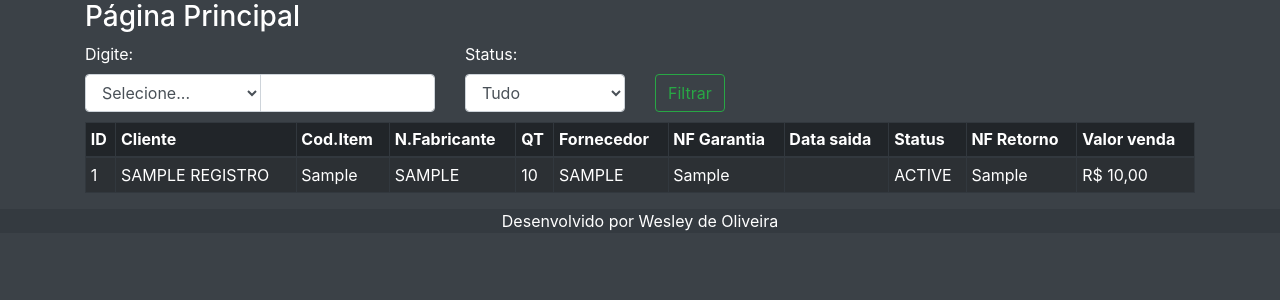
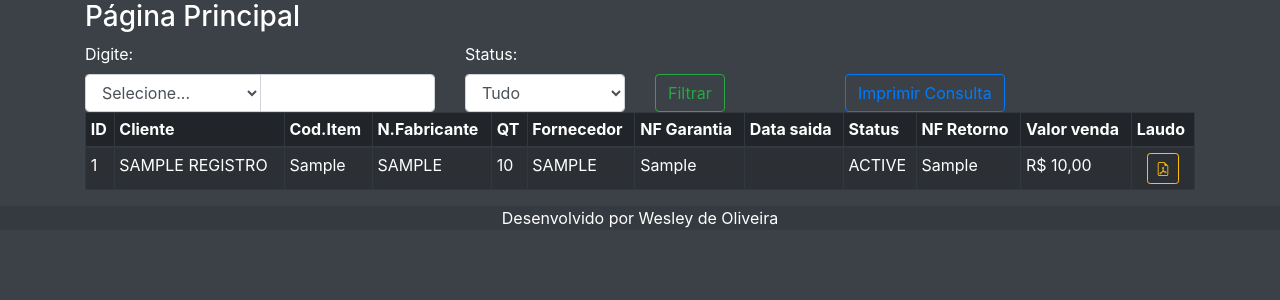
Before and after one commit to wesley-oliveira-bd/sistema_garantias, a PHP site: page / in a window 1280 px wide. Shown: the part 112-412 px from the top of the page. Run offline with PHP 8.4, Linux system fonts and the light colour scheme; tables that the repository leaves empty or names only in its code hold one stand-in row (values such as "Sample post").

Commit message:
criado a estrutura para anexar os laudos aos seus respectivos registros.

```diff
--- a/css/estilo-padrao.css
+++ b/css/estilo-padrao.css
@@ -3,18 +3,28 @@ body {
     color: white;
 }
 
-.tabela {
-    margin-top: 10px;
+@media print {
+    /* Define o layout da página impressa para se ajustar ao da tela */
+    .container {
+        width: 100%;
+        max-width: 100%;
+        margin: 0;
+        padding: 0;
+    }
+
+    /* Remove margens e espaços extras para impressão */
+    .row, .col-md-6, .col-md-4, .col-md-2, .col-md-3 {
+        margin: 0;
+        padding: 0;
+    }
+
+    /* Oculta elementos de visualização que não devem aparecer na impressão */
+    .no-print {
+        display: none !important;
+    }
+
+    /* Define quebras de página após certas seções (opcional) */
+    .page-break {
+        page-break-after: always;
+    }
 }
-
-.bordered {
-    border: 2px solid #28a745; /* Altere a cor e espessura conforme desejado */
-    padding: 10px; /* Adicione um pouco de espaçamento interno */
-    border-radius: 5px; /* Deixe os cantos arredondados, se preferir */
-}
-
-.certificado {
-    border: 2px solid #fff; /* Altere a cor e a espessura da borda conforme desejar */
-    padding: 15px; /* Adicione um espaçamento interno para dar um visual melhor */
-    border-radius: 5px; /* Deixe a borda com cantos arredondados */
-}
--- a/index.php
+++ b/index.php
@@ -10,6 +10,7 @@
     <script src="https://stackpath.bootstrapcdn.com/bootstrap/4.1.3/js/bootstrap.min.js" integrity="sha384-ChfqqxuZUCnJSK3+MXmPNIyE6ZbWh2IMqE241rYiqJxyMiZ6OW/JmZQ5stwEULTy" crossorigin="anonymous"></script>
     <link rel="stylesheet" href="https://cdn.jsdelivr.net/npm/bootstrap-icons@1.11.3/font/bootstrap-icons.min.css">
     <link rel="stylesheet" href="css/estilo-padrao.css">
+    <link rel="stylesheet" href="css/print.css">
     <title>Sistema de Controle de Garantias</title>
 </head>
 <body class="d-flex flex-column min-vh-100">
--- a/paginas/home/home.php
+++ b/paginas/home/home.php
@@ -1,6 +1,6 @@
 <h3>Página Principal</h3>
 
-<form method="POST" action="">
+<form class="d-print-none" method="POST" action="">
     <div class="row">
 
         <div class="col-md-4">
@@ -30,6 +30,7 @@
         <div class="col-md-2 align-self-end">
             <button class="btn btn-outline-success" type="submit" name="filtrar">Filtrar</button>
         </div>
+        <div class="col-md-2 align-self-end"><button class="btn btn-outline-primary" onclick="imprimirConsulta()">Imprimir Consulta</button></div>
     </div>
 </form>
 
@@ -48,12 +49,13 @@
                 <th>Status</th>
                 <th>NF Retorno</th>
                 <th>Valor venda</th>
+                <th class="d-print-none">Laudo</th>
             </tr>
         </thead>
         <tbody>
 
         <?php
-            $quantidade = 10;
+            $quantidade = 15;
             $pagina = (isset($_GET["pagina"]) ? (int)$_GET["pagina"] : 1);
             $inicio = ($quantidade * $pagina) - $quantidade;
 
@@ -73,7 +75,8 @@
                 DATE_FORMAT(data_saida, '%d/%m/%Y') AS data_saida,
                 upper(status) AS status,
                 nf_retorno,
-                valor_venda
+                valor_venda,
+                laudo
                 FROM registros
                 WHERE 1=1";
 
@@ -108,6 +111,18 @@
                 <td><?=$dados["status"] ?></td>
                 <td><?=$dados["nf_retorno"] ?></td>
                 <td>R$ <?=number_format($dados['valor_venda'], 2, ',', '.') ?></td>
+                <td class="text-center d-print-none">
+
+                <?php
+                    if ($dados["laudo"] == "" || !file_exists('./paginas/registros/laudos/'.$dados["laudo"])) {
+                    $laudo = "sem_laudo.jpg";
+                    } else {
+                        $laudo = $dados["laudo"];
+                    }
+                ?>
+
+                <a class="btn btn-outline-warning btn-sm" href="./paginas/registros/laudos/<?=$laudo?>"><i class="bi bi-file-earmark-pdf"></i></a>
+            </td>
             </tr>
 
         <?php } ?>
@@ -115,3 +130,9 @@
         </tbody>
     </table>
 </div>
+
+<script>
+    function imprimirConsulta() {
+        window.print();
+    }
+</script>
--- a/paginas/registros/certificado.php
+++ b/paginas/registros/certificado.php
@@ -39,7 +39,7 @@ if (isset($_POST['informar_id']) && !empty($_POST['informar_id'])) {
     </div>
 </form>
 
-<div name="certificado" class="border border-light p-4 rounded d-none d-lg-block d-print-block">
+<div name="certificado" class="border border-light p-4 rounded" id="certificado">
     <h3>Certificado de Garantia</h3>
     <div class="row mb-2">
         <div class="col-md-2 input-group">
@@ -58,7 +58,7 @@ if (isset($_POST['informar_id']) && !empty($_POST['informar_id'])) {
     <div class="row mb-2">
         <div class="col-md-4">
             <div class="input-group">
-                <span class="input-group-text">Veículo</span>
+                <span class=" input-group-text">Veículo</span>
                 <p name="fab_veiculo" class="form-control"><?php echo isset($dados["fab_veiculo"]) ? strtoupper($dados["fab_veiculo"]) : ''; ?></p>
                 <p name="mod_veiculo" class="form-control"><?php echo isset($dados["mod_veiculo"]) ? $dados["mod_veiculo"] : ''; ?></p>
             </div>
```
Also changed, not shown: paginas/registros/editar_dados_fiscais.php (+29 -1 lines), paginas/registros/relatorios.php (+9 -0 lines), js/print.js (deleted), js/validate.js (line endings or trailing spaces), paginas/registros/laudos/sem_laudo.jpg (added), 1 other file.
